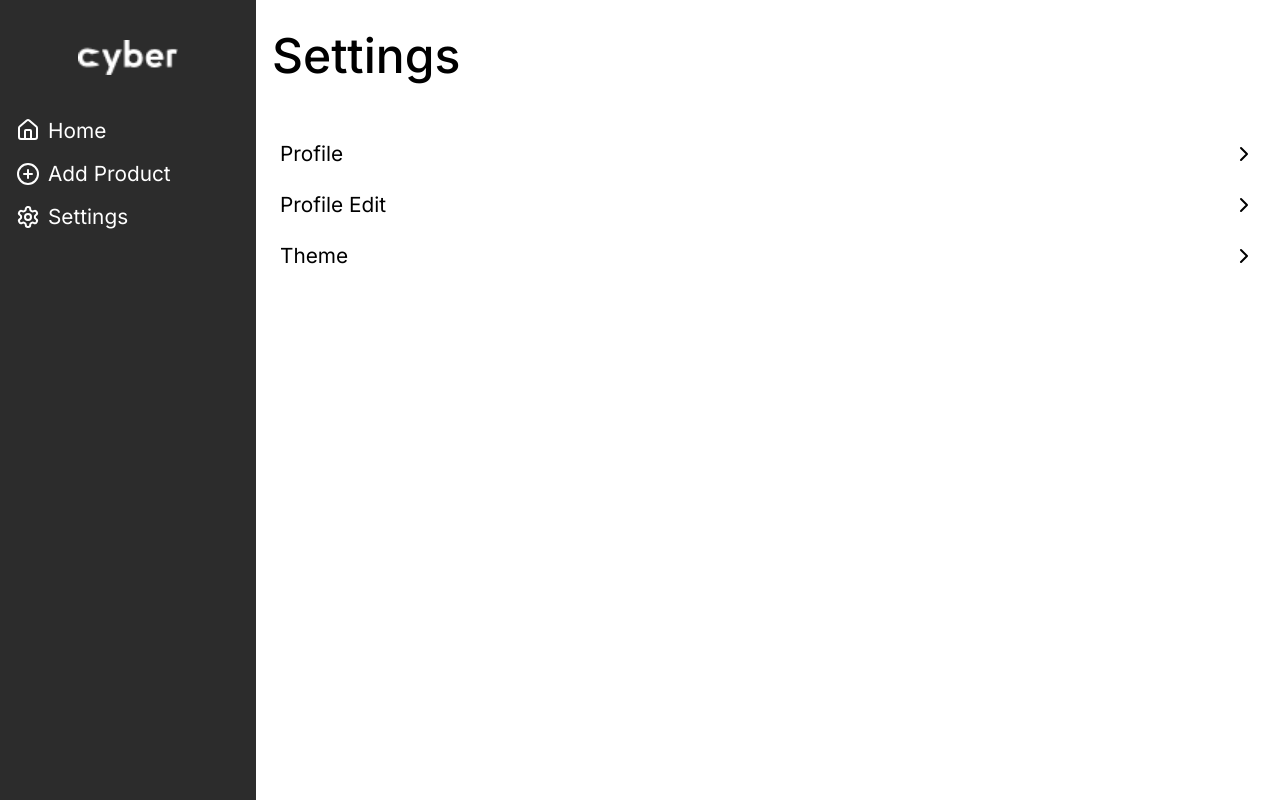
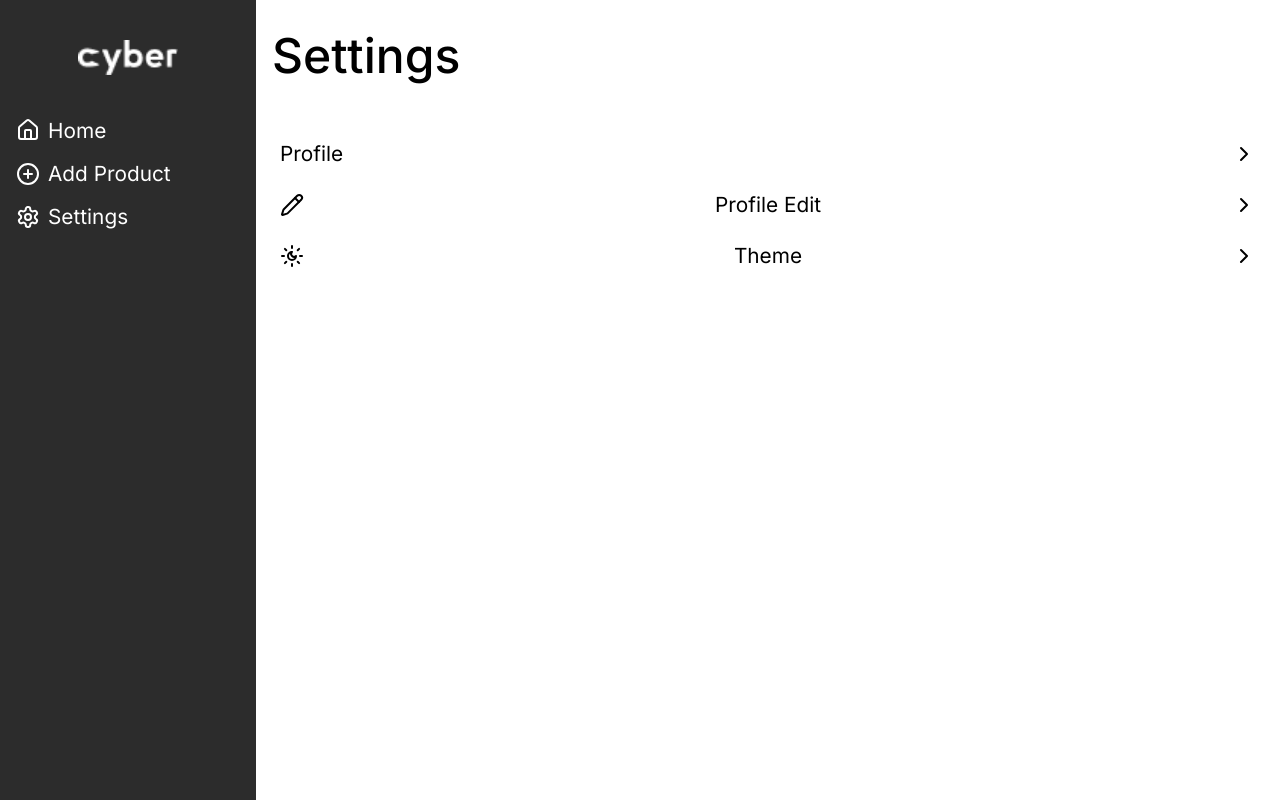
Before and after one commit to NadirYusifov/cyber, a Next.js app in the folder frontend/: page /admin/home/settings in a window 1280 px wide. Built offline with nearby package versions, Linux system fonts and the light colour scheme.

Commit message:
lucide react with the some icons added

```diff
--- a/frontend/app/(admin)/admin/home/settings/page.tsx
+++ b/frontend/app/(admin)/admin/home/settings/page.tsx
@@ -1,4 +1,4 @@
-import { ChevronRight } from 'lucide-react'
+import { ChevronRight, Pencil, SunMoon } from 'lucide-react'
 import Link from 'next/link'
 import React from 'react'
 
@@ -15,10 +15,12 @@ export default function SettingsPage() {
             <span><ChevronRight /></span>
           </Link>
           <Link className="text-[1.3rem] flex items-center justify-between w-full hover:bg-dark-charcoal hover:text-white px-2 py-1.5 rounded-md transition-all" href={"/admin/home/settings/profileedit"}>
+            <Pencil />
             Profile Edit
             <span><ChevronRight /></span>
           </Link>
           <Link className="text-[1.3rem] flex items-center justify-between w-full hover:bg-dark-charcoal hover:text-white px-2 py-1.5 rounded-md transition-all" href={"/admin/home/settings/theme"}>
+            <span><SunMoon /></span>
             Theme
             <span><ChevronRight /></span>
           </Link>
```
